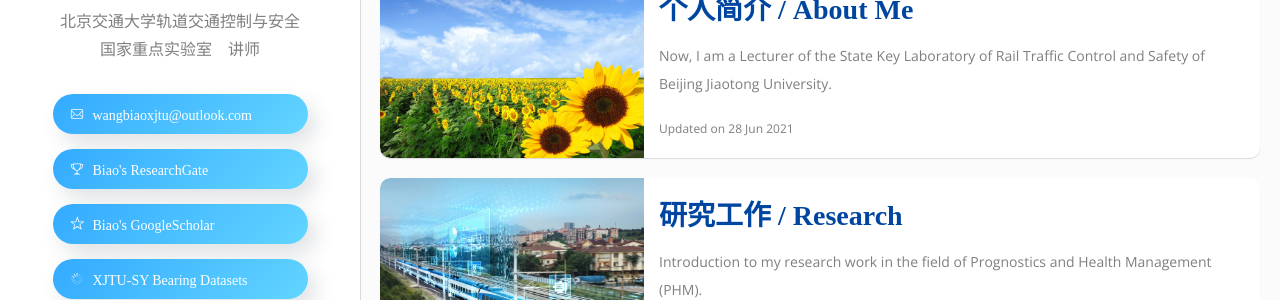
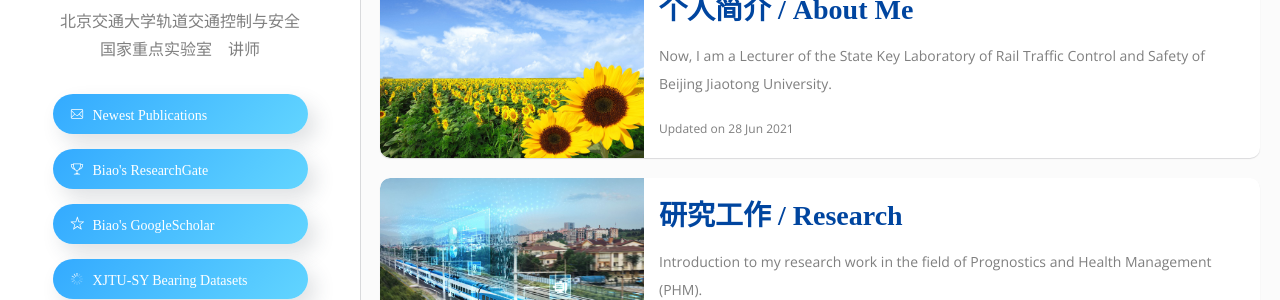
Before and after one commit to WangBiaoXJTU/WangBiaoXJTU.github.io, a Jekyll site: the page built from index.html, in a window 1280 px wide. Shown: the part 226-526 px from the top of the page. Built offline with Jekyll 4.4.1, drawn with Linux system fonts in a browser that asks for light colours; some web fonts are replaced; the list of posts is cut into pages by our own code.

Commit message:
Update home.html

```diff
--- a/_layouts/home.html
+++ b/_layouts/home.html
@@ -18,7 +18,7 @@ layout: default
     </div>
     <div class="c-contact-menu">
       {% if site.author-email %}
-      <a href="/about-me" style="display:inline-block; text-align:left; font-size:14px; width: 255px; height: 40px;" class="c-contact-btn c-btn c-btn--primary c-btn--round c-btn--shadow"><span data-icon='ei-envelope' data-size='m'></span> &nbsp;wangbiaoxjtu@outlook.com</a>
+      <a href="/about-me" style="display:inline-block; text-align:left; font-size:14px; width: 255px; height: 40px;" class="c-contact-btn c-btn c-btn--primary c-btn--round c-btn--shadow"><span data-icon='ei-envelope' data-size='m'></span> &nbsp;Newest Publications</a>
       {% else %}
       {% endif %}
       </p>
```
